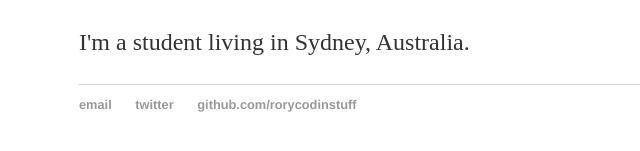
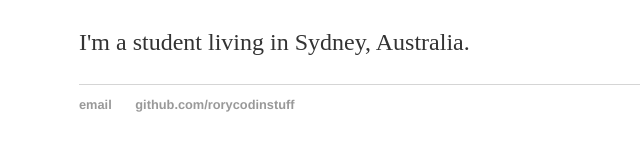
Before and after one commit to rorycodinstuff/rorycodinstuff.github.io, a Jekyll site: the page built from index.html, in a window 1280 px wide. Shown: the part 502-653 px from the top of the page, without its empty margins (113-753 px from the left). Built offline with Jekyll 4.4.1, drawn with Linux system fonts in a browser that asks for light colours.

Commit message:
Update default.html

```diff
--- a/_layouts/default.html
+++ b/_layouts/default.html
@@ -21,7 +21,6 @@
 			<footer>
 	    		<ul>
 	        		<li><a href="mailto:rory.f.green@gmail.com">email</a></li>
-				<li><a href="https://twitter.com/rorydoinstuff">twitter</a></li>
 	        		<li><a href="https://github.com/rorycodinstuff">github.com/rorycodinstuff</a></li>
 				</ul>
 			</footer>
```
